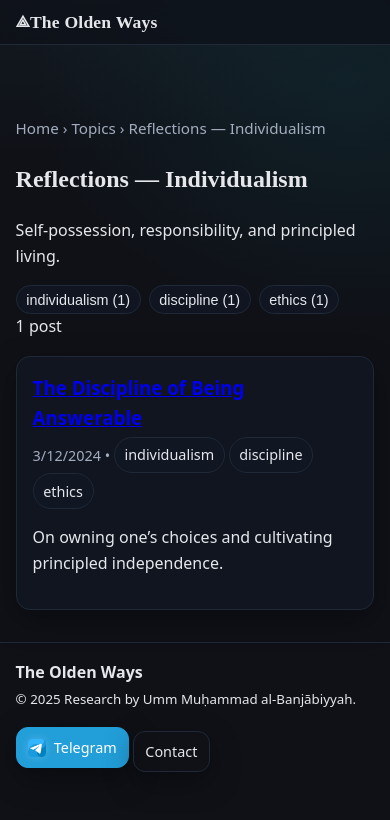
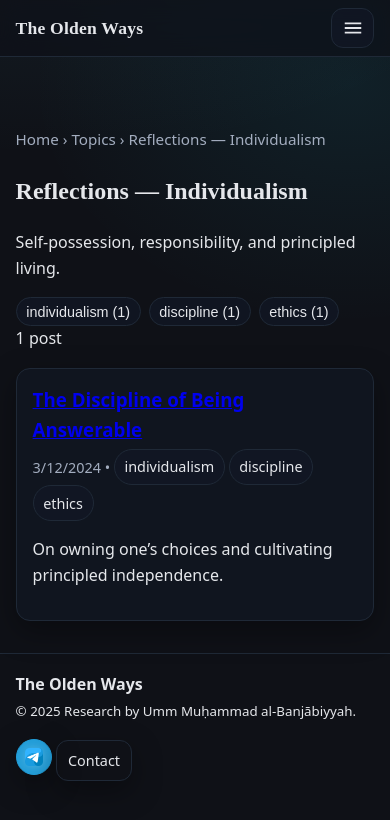
Before and after one commit to Abu-Mujahid/The-Olden-Ways, a plain HTML site: page topics/reflections-individualism.html in a window 390 px wide. Drawn offline with Linux system fonts and the light colour scheme; a web font is replaced by a local one.

Commit message:
Add files via upload

```diff
--- a/topics/reflections-individualism.html
+++ b/topics/reflections-individualism.html
@@ -2,17 +2,29 @@
 <html lang="en" data-theme="dark">
 <head>
   <meta charset="utf-8" />
-  <meta name="viewport" content="width=device-width, initial-scale=1" />
+  <meta name="viewport" content="width=device-width, initial-scale=1, viewport-fit=cover" />
   <title>Reflections — Individualism — The Olden Ways</title>
   <meta name="description" content="Self‑possession, responsibility, and principled living.">
+
+  <link rel="canonical" href="https://abu-mujahid.github.io/The-Olden-Ways/topics/reflections-individualism.html" />
+  <meta property="og:title" content="Reflections — Individualism — The Olden Ways" />
+  <meta property="og:description" content="Self‑possession, responsibility, and principled living." />
+  <meta property="og:type" content="article" />
+  <meta property="og:url" content="https://abu-mujahid.github.io/The-Olden-Ways/topics/reflections-individualism.html" />
+  <meta property="og:image" content="https://abu-mujahid.github.io/The-Olden-Ways/assets/og.png" />
+  <meta name="twitter:card" content="summary_large_image" />
+
   <link href="https://fonts.googleapis.com/css2?family=Gloock&display=swap" rel="stylesheet">
   <link rel="stylesheet" href="../styles.css">
 </head>
 <body>
   <header class="glass-header">
     <div class="container nav">
-      <a class="brand" href="../"><span class="logo-circle">⟁</span><span class="brand-text">The Olden Ways</span></a>
-      <nav class="nav-links">
+      <a class="brand" href="../"><span class="brand-text">The Olden Ways</span></a>
+      <button id="menuToggle" class="icon-btn hamburger" aria-label="Open menu" aria-expanded="false" aria-controls="navMenu">
+        <svg viewBox="0 0 24 24" width="22" height="22"><path fill="currentColor" d="M3 6h18v2H3V6zm0 5h18v2H3v-2zm0 5h18v2H3v-2z"/></svg>
+      </button>
+      <nav id="navMenu" class="nav-links">
         <a href="../#topics" class="nav-link">All Topics</a>
         <button id="openSearch" class="icon-btn" aria-label="Search (Ctrl+K)" title="Search (Ctrl+K)">⌘K</button>
         <a href="mailto:ravencorp.net@gmail.com" class="btn btn-ghost">Contact</a>
@@ -43,7 +55,9 @@
     <div class="container footer-grid">
       <div><div class="brand-subtle">The Olden Ways</div><small>© <span id="year"></span> Research by Umm Muḥammad al‑Banjābiyyah.</small></div>
       <div class="footer-actions">
-        <a class="btn btn-telegram sm" href="https://t.me/kkawaakib" target="_blank" rel="noopener"><img src="../assets/telegram.png" class="tg-icon" alt=""/> Telegram</a>
+        <a class="btn btn-telegram btn-icon sm" href="https://t.me/kkawaakib" target="_blank" rel="noopener" aria-label="Open Telegram channel" title="Open Telegram channel">
+          <img src="../assets/telegram.png" class="tg-icon" alt=""/>
+        </a>
         <a class="btn btn-ghost sm" href="mailto:ravencorp.net@gmail.com">Contact</a>
       </div>
     </div>
```
Also changed, not shown: topics/affliction-dealing.html (+19 -7 lines), topics/children-home-birth.html (+18 -4 lines), topics/polygyny-marriage.html (+18 -4 lines), topics/worldly-other-stuff.html (+18 -4 lines).
